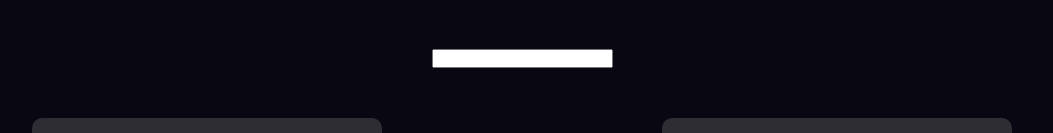
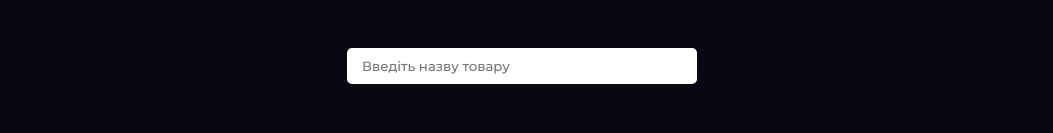
Before and after one commit to viktor-kindrat/ballsShop, a React (Create React App) app: page / in a window 1280 px wide. Shown: the part 815-948 px from the top of the page, without its empty margins (118-1171 px from the left). Built offline with nearby package versions, Linux system fonts and the light colour scheme; a web font is replaced by a local one.

Commit message:
styles upd. add a placeholder if any item is find

```diff
--- a/src/components/Goods/Goods.css
+++ b/src/components/Goods/Goods.css
@@ -22,3 +22,37 @@
     align-items: flex-start;
     justify-content: space-between;
 }
+
+.Goods-search {
+    width: 100%;
+    display: flex;
+    align-items: center;
+    justify-content: center;
+}
+
+.Goods-searchInput {
+    width: min(100%, 350px);
+    padding: 10px 15px;
+    border: none;
+    outline: none;
+    border-radius: 5px;
+    font-family: "Montserrat", sans-serif;
+    font-weight: 500;
+    -webkit-border-radius: 5px;
+    -moz-border-radius: 5px;
+    -ms-border-radius: 5px;
+    -o-border-radius: 5px;
+}
+
+.Goods-absent {
+    width: 100%;
+    min-height: 50vh;
+    display: flex;
+    align-items: center;
+    justify-content: center;
+    text-align: center;
+    font-size: calc(25px + 1.5vw);
+    font-weight: 200;
+    opacity: 0.5;
+    word-break: break-word;
+}
--- a/src/components/Goods/Goods.jsx
+++ b/src/components/Goods/Goods.jsx
@@ -6,19 +6,17 @@ import ProductCard from "../ProductCard/ProductCard";
 function Goods(props) {
     let [filterText, setFilterText] = useState("");
     const filteredItems = useMemo(() => {
-        return props.goodsData.filter(item=>item.id.toString().includes(filterText.toLowerCase()))
+        return props.goodsData.filter(item=>item.name.toLowerCase().includes(filterText.toLowerCase()))
     }, [props.goodsData, filterText])
     return (
         <section className="Goods">
             <h2 className="Goods-headline">Каталог товарів</h2>
-            <div className="BasketMenu-search">
-                <input type="text" onChange={e=>{setFilterText(e.target.value)}} />
+            <div className="Goods-search">
+                <input className="Goods-searchInput" placeholder="Введіть назву товару" type="text" onChange={e=>{setFilterText(e.target.value)}} />
             </div>
             <div className="Goods-container">
                 {
-                    filteredItems.map(item =>
-                        <ProductCard addToBasketHandler={props.addToBasketHandler} data={item}/>
-                    )
+                    (filteredItems.length > 0) ? filteredItems.map(item => <ProductCard addToBasketHandler={props.addToBasketHandler} data={item}/>) : <p className="Goods-absent">Немає товару назва якого містить "{filterText}"</p>
                 }
             </div>
         </section>
```
